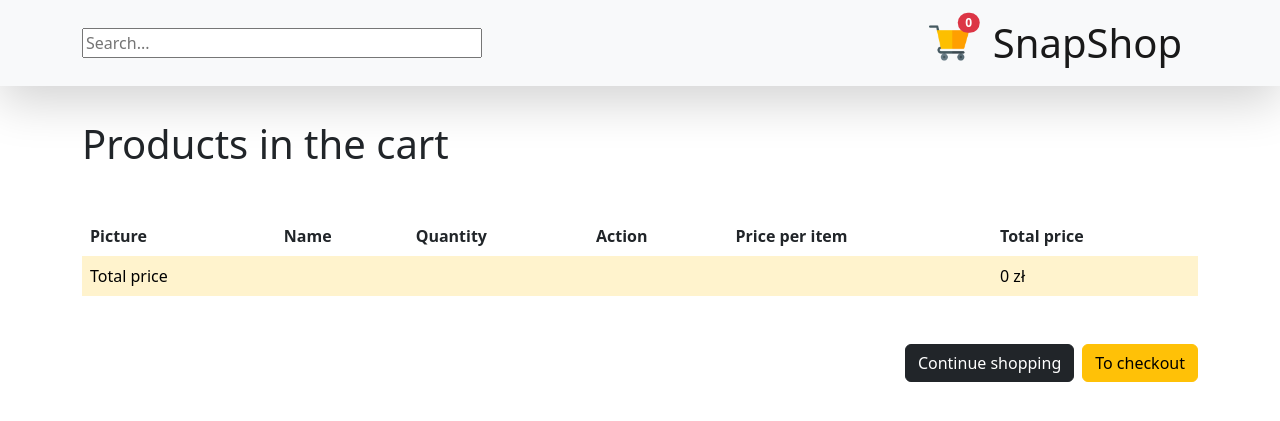
After one commit to Marcin-Chudzik/django-webshop, a Django app: page /cart/ in a window 1280 px wide. The commit adds this page. Shown: the top 421 px of the page. Run offline with Django 4.2, Linux system fonts and the light colour scheme.

Commit message:
Shopping cart template

```diff
--- /dev/null
+++ b/myshop/cart/templates/cart/detail.html
@@ -0,0 +1,51 @@
+{% extends "shop/base.html" %}
+{% load static %}
+
+{% block title %}
+  My cart
+{% endblock title %}
+
+{% block content %}
+  <div class="container">
+    <h1>Products in the cart</h1>
+      <table class="table table-borderless my-5">
+        <thead>
+          <tr>
+            <th scope="col">Picture</th>
+            <th scope="col">Name</th>
+            <th scope="col">Quantity</th>
+            <th scope="col">Action</th>
+            <th scope="col">Price per item</th>
+            <th scope="col">Total price</th>
+          </tr>
+        </thead>
+        <tbody class="table-group-divider">
+          {% for item in cart %}
+            {% with product=item.product %}
+              <tr>
+                <td>
+                  <a href="{{ product.get_absolute_url }}">
+                    <img src="{% if product.image %} {{ product.image.url }} {% else %} {% static 'shop/img/null.webp' %} {% endif %}" alt="image">
+                  </a>
+                </td>
+                <td>{{ product.name }}</td>
+                <td>{{ item.quantity }}</td>
+                <td><a href="{% url 'cart:cart_remove' product.id %}">Delete</a></td>
+                <td>{{ item.price }} zł</td>
+                <td>{{ item.total_price }} zł</td>
+              </tr>
+            {% endwith %}
+          {% endfor %}
+          <tr class="table-warning">
+            <td>Total price</td>
+            <td colspan="4"></td>
+            <td>{{ cart.get_total_price }} zł</td>
+          </tr>
+        </tbody>
+      </table>
+      <span class="d-flex justify-content-end">
+        <a href="{% url 'shop:product_list' %}" class="btn btn-dark btn-md mx-2" type="button">Continue shopping</a>
+        <a href="#" class="btn btn-warning btn-md" type="button">To checkout</a>
+      </span>
+  </div>
+{% endblock content %}
--- /dev/null
+++ b/myshop/cart/templatetags/cart_tags.py
@@ -0,0 +1,11 @@
+from django import template
+from django.conf import settings
+
+register = template.Library()
+
+
+@register.simple_tag(takes_context=True)
+def get_cart_amount(context):
+    request = context['request']
+    cart = request.session.get(settings.CART_SESSION_ID, {})
+    return sum([item['quantity'] for item in cart.values()])
--- a/myshop/shop/templates/base.html
+++ b/myshop/shop/templates/shop/base.html
@@ -9,10 +9,10 @@
           integrity="sha384-rbsA2VBKQhggwzxH7pPCaAqO46MgnOM80zW1RWuH61DGLwZJEdK2Kadq2F9CUG65" crossorigin="anonymous">
     <link rel="stylesheet" href="{% static 'shop/css/style.css' %}">
     <link rel="icon" type="image/x-icon" href="#">
-    <title>SnapShop</title>
+    <title>{% block title %}SnapShop{% endblock title %}</title>
 </head>
 <body>
-    {% include "nav.html" %}
+    {% include "shop/nav.html" %}
 
     <main>
         {% block content %}
--- /dev/null
+++ b/myshop/shop/templates/shop/nav.html
@@ -0,0 +1,34 @@
+{% load static %}
+{% load cart_tags %}
+
+<nav class="navbar navbar-light bg-light navbar-expend-sm shadow-lg fixed-top">
+    <div class="container">
+        {% if categories %}
+            <img id="menuBtn" src="{% static 'shop/img/menu.webp' %}" alt="menu" data-bs-toggle="offcanvas"
+                 data-bs-target="#offcanvasLeft" aria-controls="offcanvasLeft">
+        {% endif %}
+        <input id="searchBar" type="search" placeholder="Search...">
+        <span class="navbar__nav-links">
+            <a href="{% url 'cart:cart_detail' %}" class="mx-4 position-relative">
+                <img src="{% static 'shop/img/shopping-cart.webp' %}" alt="cart">
+                <span class="position-absolute top-0 start-100 translate-middle badge rounded-pill bg-danger">
+                    <span>{% get_cart_amount %}</span>
+                </span>
+            </a>
+            <a class="fs-1 navbar-brand" href="{% url 'shop:product_list' %}">SnapShop</a>
+        </span>
+    </div>
+
+    <div class="offcanvas offcanvas-start" tabindex="-1" id="offcanvasLeft" aria-labelledby="offcanvasLeftLabel">
+      <div class="offcanvas-header">
+        <h3 id="offcanvasRightLabel">Categories</h3>
+        <button type="button" class="btn-close text-reset" data-bs-dismiss="offcanvas" aria-label="Close"></button>
+      </div>
+      <div class="offcanvas-body">
+        <a class="btn btn-sm btn-outline-dark" role="button" href="{% url 'shop:product_list' %}">All</a>
+        {% for category in categories %}
+            <a class="btn btn-sm btn-outline-dark" role="button" href="{{ category.get_absolute_url }}">{{ category.name }}</a>
+        {% endfor %}
+      </div>
+    </div>
+</nav>
--- a/myshop/shop/templates/shop/product/detail.html
+++ b/myshop/shop/templates/shop/product/detail.html
@@ -1,5 +1,9 @@
-{% extends "base.html" %}
+{% extends "shop/base.html" %}
 {% load static %}
+
+{% block title %}
+  SnapShop - {{ product.name }}
+{% endblock title %}
 
 {% block content %}
 <div class="container-fluid row gx-5 justify-content-center">
--- a/myshop/shop/urls.py
+++ b/myshop/shop/urls.py
@@ -2,6 +2,7 @@ from django.urls import path
 from . import views
 
 app_name = 'shop'
+
 urlpatterns = [
     path('', views.product_list, name='product_list'),
     path('<slug:category_slug>/', views.product_list, name='product_list_by_category'),
--- a/myshop/static/shop/css/style.css
+++ b/myshop/static/shop/css/style.css
@@ -25,6 +25,17 @@ footer .container {
 
 .navbar .container > input {
     width: 400px;
+}
+
+.navbar__nav-links {
+  height: 70px;
+  display: inline-flex;
+  align-items: center;
+}
+
+.navbar__nav-links img {
+  width: 40px;
+  height: 40px;
 }
 
 .navbar .container > img {
```
Also changed, not shown: myshop/shop/templates/nav.html (deleted, +0 -25 lines), myshop/shop/templates/shop/product/list.html (+9 -1 lines), myshop/cart/templatetags/__init__.py (added), myshop/static/shop/img/shopping-cart.webp (added).
